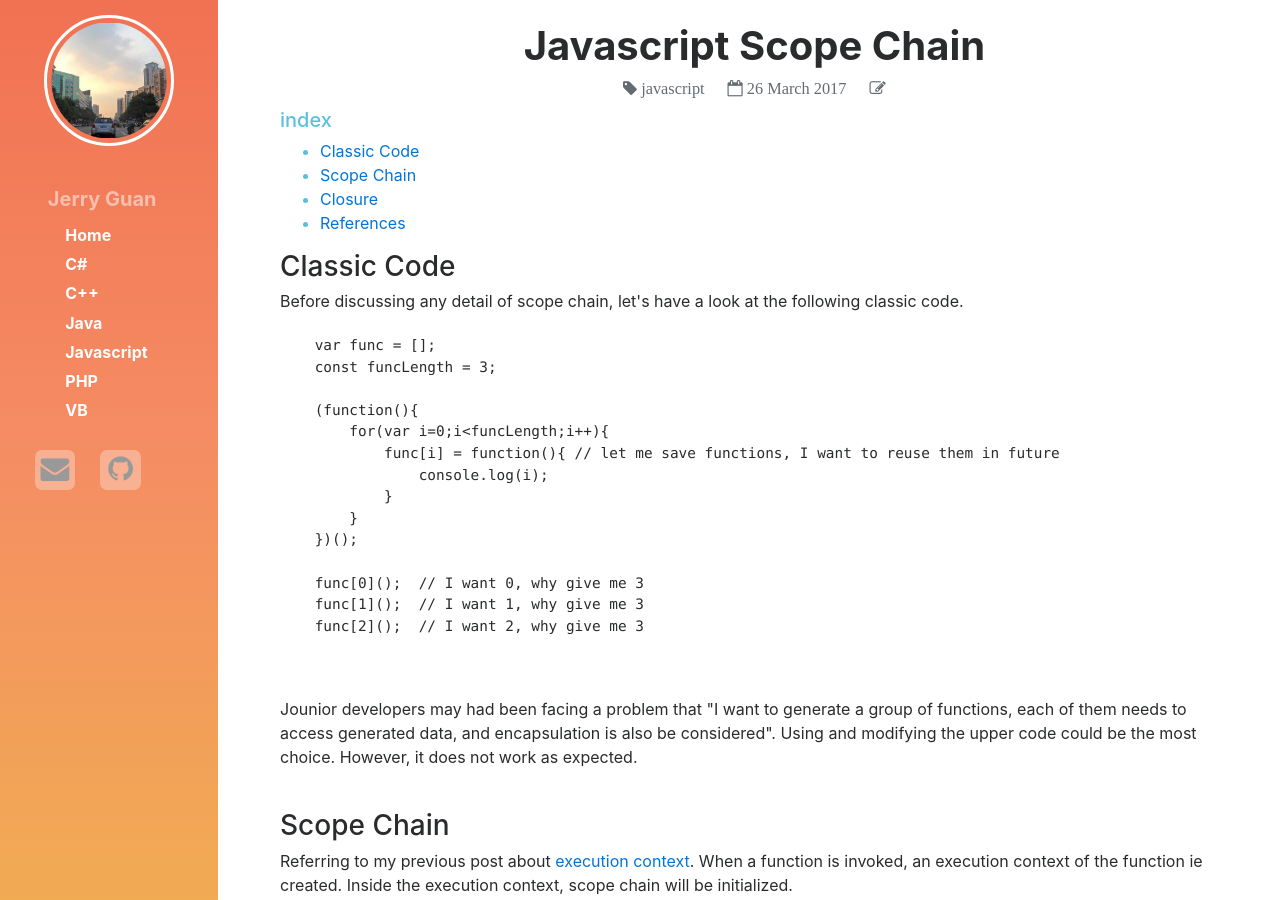
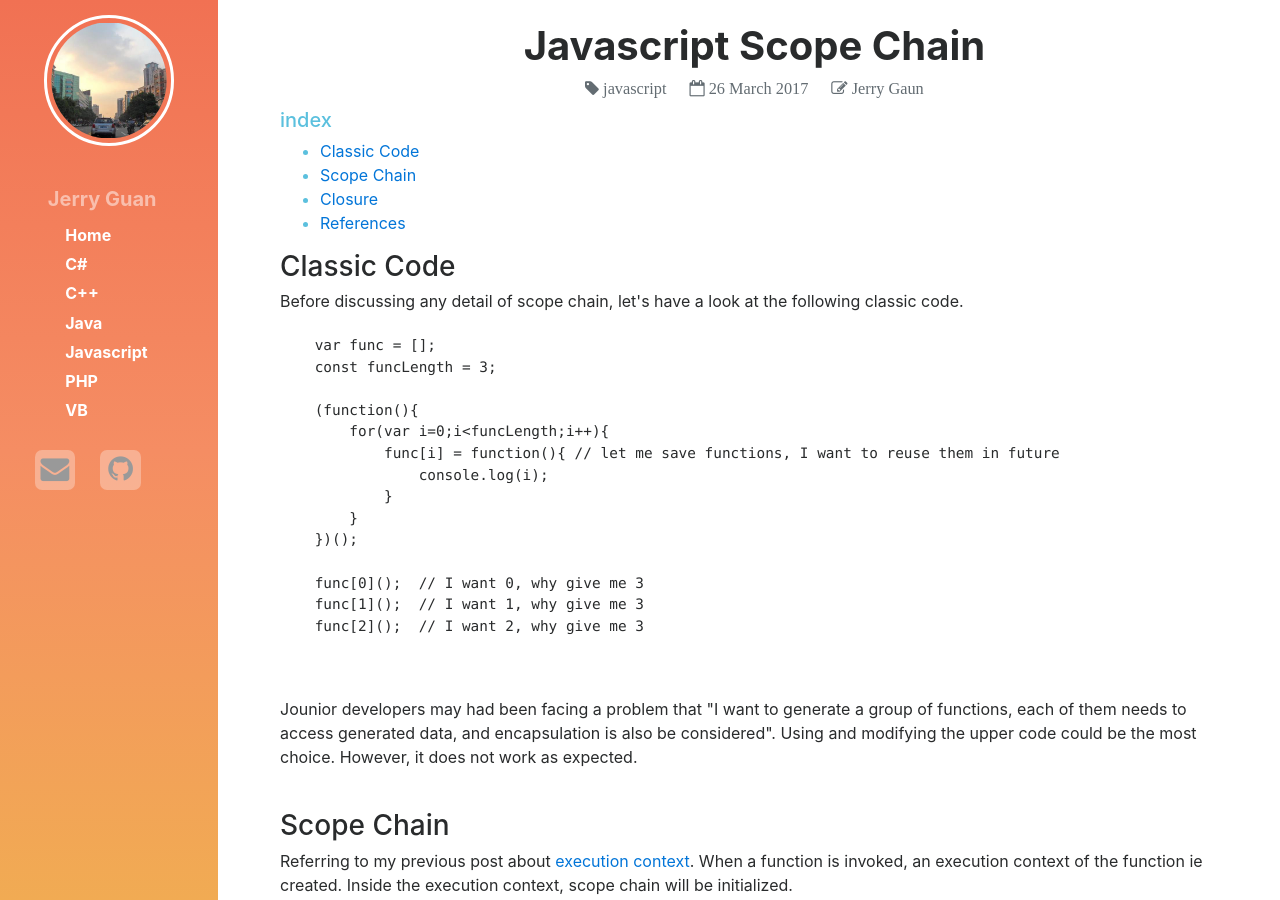
Before and after one commit to weg896/weg896.github.io, a Jekyll site: the page built from _posts/2017-03-26-Javascript-Scope-Chain.html, in a window 1280 px wide and 900 px high. Built offline with Jekyll 4.4.1, drawn with Linux system fonts in a browser that asks for light colours; nearby versions of some CDN libraries; Markdown is read by kramdown in place of the engine named in the settings; a style sheet for code colours, icons or effects is not loaded.

Commit message:
merging test

```diff
--- a/_posts/2017-03-26-Javascript-Scope-Chain.html
+++ b/_posts/2017-03-26-Javascript-Scope-Chain.html
@@ -5,6 +5,7 @@ meta: "This post will talk about how scope chain is related to the inner functio
         and scope chain related closure."
 date: 2017-03-26
 category: javascript
+author: Jerry Gaun
 ---
 <section class="post-meta">
     {% include postTitle.html title=page.title date=page.date category=page.category author=page.author %}
```
